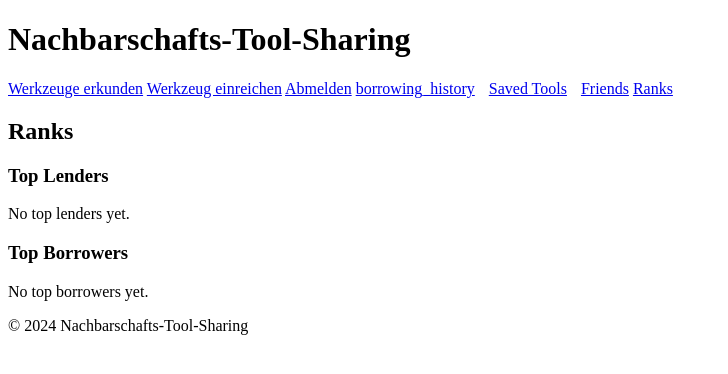
After one commit to TahaOmrane/Nachbarsharing, a Flask app: page /ranks in a window 1280 px wide. The commit adds this page. Shown: the top 374 px of the page, without its empty margins (0-728 px from the left). Run offline with Flask 3, Linux system fonts and the light colour scheme.

Commit message:
Ranks and security deposit feature

```diff
--- a/main_routes.py
+++ b/main_routes.py
@@ -17,7 +17,7 @@ def submit_tool():
         available_from = datetime.strptime(request.form['available_from'], '%Y-%m-%d')
         available_until = datetime.strptime(request.form['available_until'], '%Y-%m-%d')
         condition = request.form['condition']
-        deposit_required = 'deposit_required' in request.form
+        deposit = float(request.form.get('deposit'))
         if available_from > available_until:
             flash('Das Anfangsdatum darf nicht nach dem Enddatum liegen.', 'error')
             return redirect(url_for('main.submit_tool'))
@@ -30,7 +30,7 @@ def submit_tool():
             available_until=available_until,
             availability='available',
             condition=condition,
-            deposit_required=deposit_required,
+            deposit_required=deposit,
             owner_id=current_user.id
         )
         print("added tool")
@@ -43,7 +43,6 @@ def submit_tool():
         return redirect(url_for('dashboard'))
 
     return render_template('submit_tool.html')
-
 
 @main.route('/explore', methods=['GET'])
 @login_required
@@ -72,7 +71,7 @@ def tool_detail(tool_id):
             db.session.commit()
 
             flash('Werkzeug erfolgreich ausgeliehen!', 'success')
-            return redirect(url_for('mian.borrowing_history'))
+            return redirect(url_for('main.borrowing_history'))
         else:
             flash('Werkzeug ist derzeit nicht verfügbar.', 'error')
 
@@ -128,10 +127,8 @@ def borrow_tool_route(tool_id):
 @main.route('/borrowing-history')
 @login_required
 def borrowing_history():
-    # Tools the user has borrowed
     borrowed_tools = BorrowingHistory.query.filter_by(borrower_id=current_user.id).all()
 
-    # Tools that others have borrowed from the user
     lent_tools = BorrowingHistory.query.filter_by(lender_id=current_user.id).all()
     for history in borrowed_tools:
         print(history.borrower_id,history.lender_id)
@@ -216,3 +213,17 @@ def favorite_tool(tool_id):
 def favorites():
     favorite_items = Favorite.query.filter_by(user_id=current_user.id).all()
     return render_template('favorites.html', favorite_items=favorite_items)
+
+
+from flask import render_template
+from models import User
+
+@main.route('/ranks')
+def ranks():
+    top_lenders = User.query.all()
+    top_borrowers = User.query.all()
+
+    top_lenders = [user for user in top_lenders if  len(user.tools) >= 5]
+    top_borrowers = [user for user in top_borrowers if len(user.borrowing_history) >= 5]
+
+    return render_template('ranks.html', top_lenders=top_lenders, top_borrowers=top_borrowers)
--- a/models.py
+++ b/models.py
@@ -49,8 +49,7 @@ class Tool(db.Model):
     available_from = db.Column(db.Date, nullable=False)
     available_until = db.Column(db.Date, nullable=False)
     condition = db.Column(db.String(50), nullable=True)
-    deposit_required = db.Column(db.Boolean, default=False)
-
+    deposit_required = db.Column(db.Float, default=0.0)
     owner_id = db.Column(db.Integer, db.ForeignKey('user.id'), nullable=False)
     borrowed_by_id = db.Column(db.Integer, db.ForeignKey('user.id'), nullable=True)
 
--- a/templates/base.html
+++ b/templates/base.html
@@ -24,6 +24,7 @@
         <a style="margin-left: 10px" href="{{ url_for('main.friends') }}"
           >Friends</a
         >
+        <a href="{{ url_for('main.ranks') }}">Ranks</a>
       </nav>
     </header>
 
--- /dev/null
+++ b/templates/ranks.html
@@ -0,0 +1,28 @@
+{% extends 'base.html' %} {% block title %}Ranks{% endblock %} {% block content
+%}
+<h2>Ranks</h2>
+
+<h3>Top Lenders</h3>
+{% if top_lenders %}
+<ul>
+  {% for lender in top_lenders %}
+  <li>{{ lender.username }} has lent {{ lender.tools|length }} tools</li>
+  {% endfor %}
+</ul>
+{% else %}
+<p>No top lenders yet.</p>
+{% endif %}
+
+<h3>Top Borrowers</h3>
+{% if top_borrowers %}
+<ul>
+  {% for borrower in top_borrowers %}
+  <li>
+    {{ borrower.username }} has borrowed {{ borrower.borrowing_history|length }}
+    tools
+  </li>
+  {% endfor %}
+</ul>
+{% else %}
+<p>No top borrowers yet.</p>
+{% endif %} {% endblock %}
```
Also changed, not shown: templates/submit_tool.html (+12 -16 lines), templates/tool_detail.html (+48 -12 lines), app.db.
